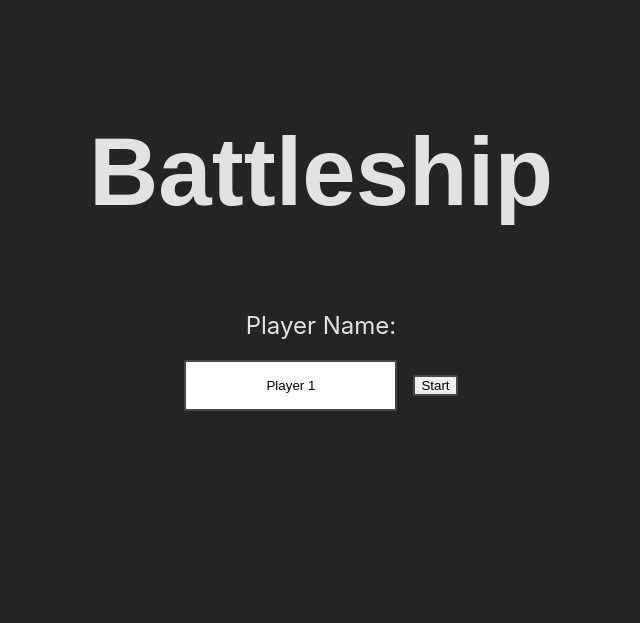
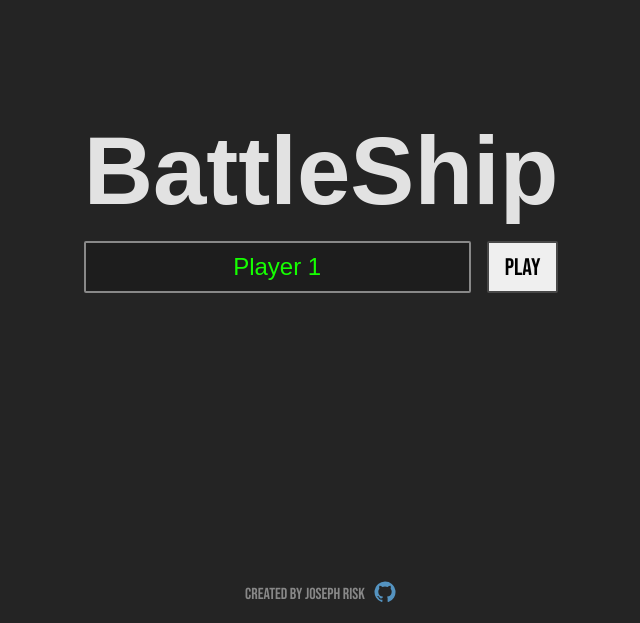
Before and after one commit to j0srisk/battleship, a website built with Vite: page index.html in a window 1280 px wide. Shown: the part 177-800 px from the top of the page, without its empty margins (319-959 px from the left). Built offline with nearby package versions, Linux system fonts and the light colour scheme.

Commit message:
refreshed start screen styling

```diff
--- a/index.html
+++ b/index.html
@@ -7,7 +7,23 @@
     <title>Battleship</title>
   </head>
   <body>
-    <div id="app"></div>
+    <div id="app">
+      <h1 class="game-title">BattleShip</h1>
+      <div class="user-input-container">
+        <div class="user-name-input-container">
+          <input
+            class="user-name-input"
+            type="text"
+            value="Player 1"
+          />
+          <button class="user-name-submit">Play</button>
+        </div>
+      </div>
+    </div>
+    <footer>
+      <p>Created by Joseph Risk</p>
+      <a class="github-link" href="https://github.com/j0srisk"><svg class="github-icon" xmlns="http://www.w3.org/2000/svg" xmlns:xlink="http://www.w3.org/1999/xlink" aria-hidden="true" role="img" class="iconify iconify--carbon" width="100%" height="100%" preserveAspectRatio="xMidYMid meet" viewBox="0 0 32 32"><path fill="currentColor" fill-rule="evenodd" d="M16 2a14 14 0 0 0-4.43 27.28c.7.13 1-.3 1-.67v-2.38c-3.89.84-4.71-1.88-4.71-1.88a3.71 3.71 0 0 0-1.62-2.05c-1.27-.86.1-.85.1-.85a2.94 2.94 0 0 1 2.14 1.45a3 3 0 0 0 4.08 1.16a2.93 2.93 0 0 1 .88-1.87c-3.1-.36-6.37-1.56-6.37-6.92a5.4 5.4 0 0 1 1.44-3.76a5 5 0 0 1 .14-3.7s1.17-.38 3.85 1.43a13.3 13.3 0 0 1 7 0c2.67-1.81 3.84-1.43 3.84-1.43a5 5 0 0 1 .14 3.7a5.4 5.4 0 0 1 1.44 3.76c0 5.38-3.27 6.56-6.39 6.91a3.33 3.33 0 0 1 .95 2.59v3.84c0 .46.25.81 1 .67A14 14 0 0 0 16 2Z"></path></svg></a>
+    </footer>
     <script type="module" src="/main.js"></script>
   </body>
 </html>
--- a/main.js
+++ b/main.js
@@ -4,36 +4,8 @@ import gameUI from './src/gameUI'
 
 let game = gameController();
 
-const app = document.querySelector('#app')
-app.innerHTML = '';
-
-const gameTitle = document.createElement('h1');
-gameTitle.classList.add('game-title');
-gameTitle.textContent = 'Battleship';
-app.appendChild(gameTitle);
-
-const userInputContainer = document.createElement('div');
-userInputContainer.classList.add('user-input-container');
-app.appendChild(userInputContainer);
-
-const userNameLabel = document.createElement('label');
-userNameLabel.classList.add('user-name-label');
-userNameLabel.textContent = 'Player Name: ';
-userInputContainer.appendChild(userNameLabel);
-
-const userNameInputContainer = document.createElement('div');
-userNameInputContainer.classList.add('user-name-input-container');
-userInputContainer.appendChild(userNameInputContainer);
-
-const userNameInput = document.createElement('input');
-userNameInput.classList.add('user-name-input');
-userNameInput.value = 'Player 1';
-userNameInputContainer.appendChild(userNameInput);
-
-const startButton = document.createElement('button');
-startButton.classList.add('start-button');
-startButton.textContent = 'Start';
-userNameInputContainer.appendChild(startButton);
+const startButton = document.querySelector('.user-name-submit');
+const userNameInput = document.querySelector('.user-name-input');
 
 startButton.onclick = function() {
   game.user.name = userNameInput.value;
--- a/package.json
+++ b/package.json
@@ -4,7 +4,7 @@
   "version": "0.0.0",
   "type": "module",
   "scripts": {
-    "dev": "vite",
+    "dev": "vite --host",
     "build": "vite build",
     "preview": "vite preview",
     "test": "vitest"
--- a/style.css
+++ b/style.css
@@ -1,5 +1,9 @@
+
+@import url('https://fonts.googleapis.com/css2?family=Bebas+Neue&display=swap');
+
+
 :root {
-  font-family: Inter, system-ui, Avenir, Helvetica, Arial, sans-serif;
+  font-family: 'Bebas Neue', system-ui, Avenir, Helvetica, Arial, sans-serif;
   line-height: 1.5;
   font-weight: 400;
 
@@ -12,6 +16,12 @@
   -webkit-font-smoothing: antialiased;
   -moz-osx-font-smoothing: grayscale;
   -webkit-text-size-adjust: 100%;
+
+  --user-primary: #5493c0;
+  --user-secondary: #3e73a6;
+
+  --program-primary: #d14b40;
+  --program-secondary: #ad3c34;
 }
 
 @import url(./fonts/MachineStd.otf);
@@ -29,15 +39,23 @@ a:hover {
 body {
   margin: 0;
   display: flex;
-  place-items: center;
+  flex-direction: column;
   min-width: 320px;
   min-height: 100vh;
+  justify-content: space-between;
+}
+
+h1 {
+  margin: 0;
 }
 
 #app {
   max-width: 1280px;
+  display: flex;
+  flex-direction: column;
+  flex-grow: 1;
+  justify-content: center;
   margin: 0 auto;
-  padding: 2rem;
   text-align: center;
 }
 
@@ -62,9 +80,9 @@ body {
 }
 
 .gameboard-container.user {
-  background-color: #5493c0;
-  border-color: #3e73a6;
-  color: #3e73a6;
+  background-color: var(--user-primary);
+  border-color: var(--user-secondary);
+  color: var(--user-secondary);
 }
 
 .gameboard {
@@ -182,6 +200,7 @@ body {
   flex-direction: column;
   gap: 1rem;
   align-items: center;
+  width: 100%;
 }
 
 .user-name-label {
@@ -190,33 +209,48 @@ body {
 
 input {
   display: flex;
-  gap: 1rem;
   align-items: center;
   text-align: center;
-  padding: 1rem;
-  border: 2px solid #484848;
+  background-color: #1d1d1d;
+  border: 2px solid #888;
   border-radius: 2px;
+  font-family: Glass_TTY_VT220, sans-serif;
+  color: #15ff00;
+  padding: 0;
+  font-size: x-large;
+  flex-grow: 1;
+  height: 100%;
 }
 
 input:focus {
   outline: none;
-  border-color: #3e73a6;
 }
+
 
 button {
   display: flex;
-  gap: 1rem;
   align-items: center;
-  text-align: center;
-  flex-grow: 1;
+  padding: 0 1rem;
+  height: calc(100% + 4px);
   border: 2px solid #484848;
   border-radius: 2px;
+  font-family: 'Bebas Neue';
+  font-size: x-large;
+}
+
+button:hover {
+  transition: all 0.2s ease-in-out;
+  background-color: var(--user-primary);
+  border-color: var(--user-secondary);
+  cursor: pointer;
 }
 
 .user-name-input-container {
   display: flex;
   gap: 1rem;
-  align-items: center;;
+  align-items: center;
+  height: 3rem;
+  width: 100%;
 }
 
 .status-container {
@@ -251,3 +285,25 @@ button {
   color: #15ff00;
   width: 30%;
 }
+
+footer {
+  display: flex;
+  flex-direction: row;
+  width: 100%;
+  gap: .5rem;
+  align-items: center;
+  font-size: 1rem;
+  color: #888;
+  justify-content: center;
+}
+
+.github-link {
+  display: flex;
+}
+
+.github-icon {
+  padding-bottom: 6px;
+  width: 1.5em;
+  height: 1.5em;
+  color: var(--user-primary);
+}
```
